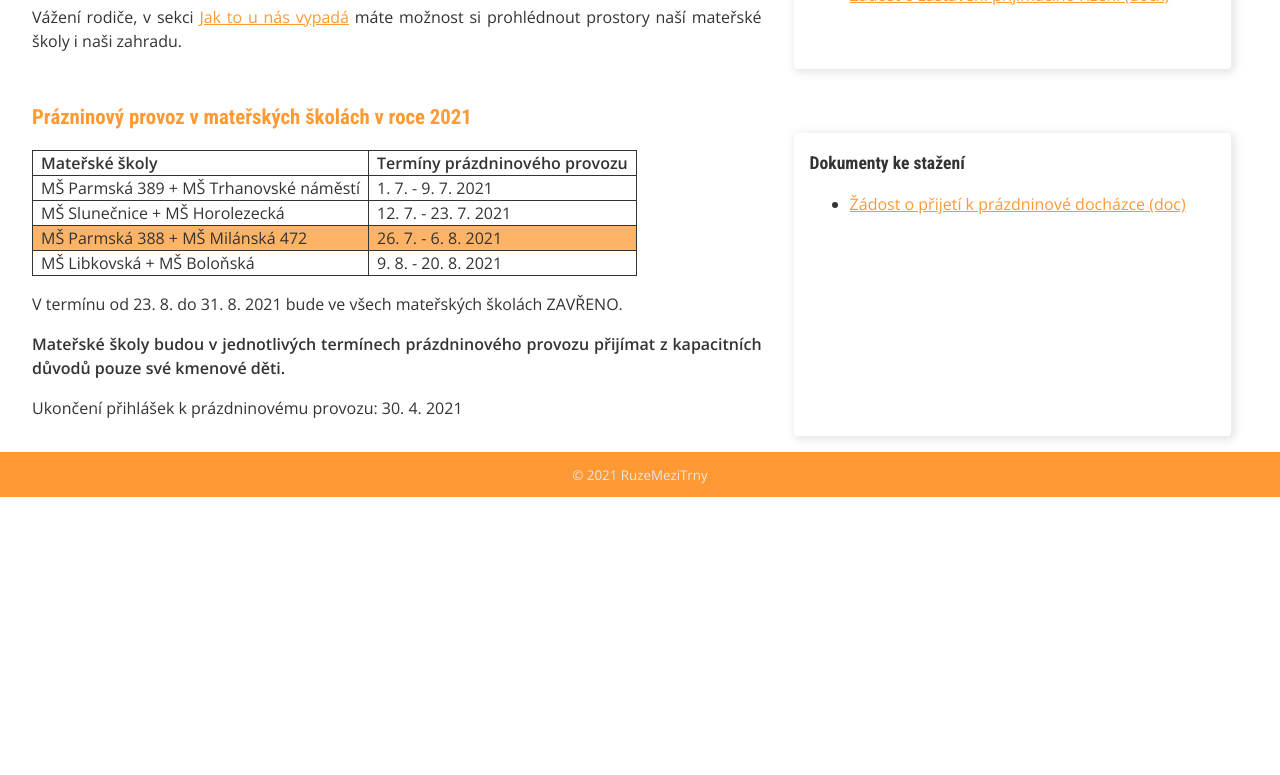
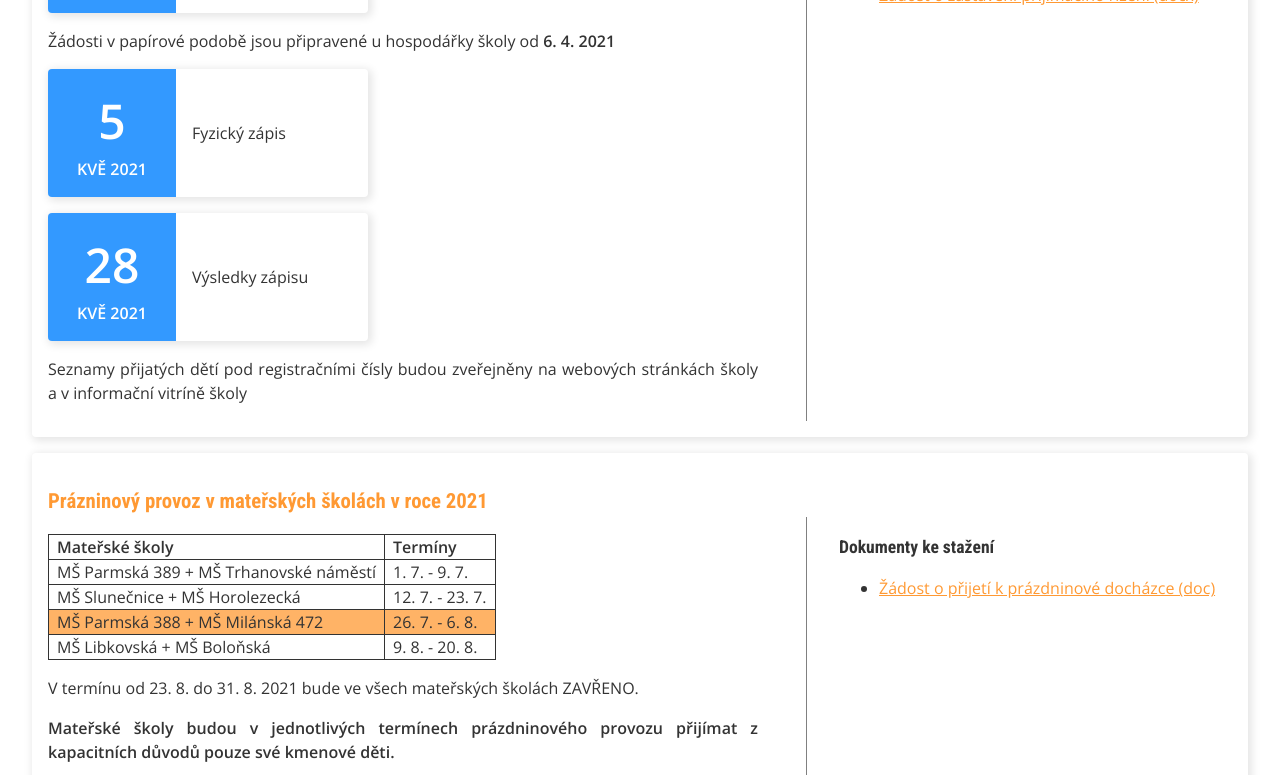
Before and after one commit to RuzeMeziTrny/materska-skola, an Eleventy site: page pro-rodice/zapis.html in a window 1280 px wide. Shown: the part 524-1299 px from the top of the page. Before the commit the page ends 1021 px from the top, so only its background shows below. Built offline with nearby package versions, Linux system fonts and the light colour scheme; Eleventy itself is replaced by a stand-in of ours; files that its build step writes are made by us from their sources.

Commit message:
enrolment section - design update

```diff
--- a/css/_for-parents.scss
+++ b/css/_for-parents.scss
@@ -1,18 +1,34 @@
 .enrolment {
-  display: grid;
-  grid-template-columns: 60% 36%;
-  grid-gap: 1em 2em;
 
-  &__heading {
-    grid-column: 1 / 3;
+  &__year,
+  &__holidays {
+    border-radius: 4px;
+    box-shadow: 2px 2px 8px 2px rgba(0, 0, 0, 0.1);
+    padding: 1em;
+    margin-bottom: 1em;
+    display: flex;
+  }
+
+  &__main {
+    flex-basis: 60%;
+  }
+
+  &__date {
+    display: flex;
+    align-items: center;
+    text-align: center;
+    border-radius: 4px;
+    box-shadow: 2px 2px 8px 2px rgba(0, 0, 0, 0.1);
+    width: 320px;
+    margin: 1em 0;
   }
 
   &__aside {
-    margin-top: 3em;
+    flex-basis: 36%;
+    margin: 3em 0 0 3em;
+    padding-left: 2em;
+    border-left: 1px solid grey;
     text-align: left;
-    border-radius: 4px;
-    box-shadow: 2px 2px 8px 2px rgba(0, 0, 0, 0.1);
-    padding: 0 1em;
   }
 
   &__link {
@@ -39,6 +55,29 @@
   }
 }
 
+.date {
+  background-color: #3399FF;
+  color: white;
+  font-weight: 600;
+  text-align: center;
+  width: 128px;
+  padding: 1em;
+  border-radius: 4px 0 0 4px;
+
+  &__day {
+    font-size: 3em;
+    margin: 0;
+  }
+
+  &__month {
+    margin: 0;
+  }
+
+  &__text {
+    padding: 1em;
+  }
+}
+
 .payment {
   table,
   th,
--- a/pro-rodice/zapis.html
+++ b/pro-rodice/zapis.html
@@ -3,50 +3,81 @@ layout: layouts/enrolment.njk
 title: MŠ Parmská | Pro rodiče
 ---
 
-<div class="enrolment__year">
+<section class="enrolment__year">
+  <div class="enrolment__main">
     <h2>Zápis do mateřské školy v roce 2021</h2>
-  <p>Elektronický zápis bude probíhat v termínu <strong>od 6. 4. do 9. 4. 2021</strong></p>
+    <p>Vážení rodiče, v sekci <a href="/o-skolce/vnitrek">Jak to u nás vypadá</a> máte možnost si prohlédnout prostory naší mateřské školy i naši zahradu.</p>
+    <div>
+      <div class="enrolment__date">
+        <div class="date">
+          <p class="date__day">6 - 9</p>
+          <p class="date__month">DUB 2021</p>
+        </div>
+        <p class="date__text">Elektronický zápis</p>
+      </div>
       <p>Žádosti v papírové podobě jsou připravené u hospodářky školy od <strong>6. 4. 2021</strong></p>
-  <p>Fyzický zápis v mateřské škole bude probíhat <strong>5. 5. 2021</strong></p>
-  <p>Výsledky zápisu: Seznamy přijatých dětí pod registračními čísly budou zveřejněny způsobem obvyklým, na webových stránkách školy a v informační vitríně školy počínaje dnem <strong>28. 5. 2021.</strong></p>
-  <p>Vážení rodiče, v sekci <a href="/o-skolce/vnitrek">Jak to u nás vypadá</a> máte možnost si prohlédnout prostory naší mateřské školy i naši zahradu.</p>
+
+      <div class="enrolment__date">
+        <div class="date">
+          <p class="date__day">5</p>
+          <p class="date__month">KVĚ 2021</p>
+        </div>
+        <p class="date__text">Fyzický zápis</p>
       </div>
 
+      <div class="enrolment__date">
+        <div class="date">
+          <p class="date__day">28</p>
+          <p class="date__month">KVĚ 2021</p>
+        </div>
+        <p class="date__text">Výsledky zápisu</p>
+      </div>
+    </div>
+
+
+
+    <!-- <p>Fyzický zápis v mateřské škole bude probíhat <strong>5. 5. 2021</strong></p>
+    <p>Výsledky zápisu: Seznamy přijatých dětí pod registračními čísly budou zveřejněny způsobem obvyklým, na webových stránkách školy a v informační vitríně školy počínaje dnem <strong>28. 5. 2021.</strong></p> -->
+    <p>Seznamy přijatých dětí pod registračními čísly budou zveřejněny na webových stránkách školy a v informační vitríně školy</p>
+
+  </div>
   <aside class="enrolment__aside">
     <h3>Dokumenty ke stažení</h3>
     <ul>
       <li><a class="enrolment__link" href="/docs/kriteria-pro-prijimani-deti-do-ms-2021-2022.pdf" target="_blank">Základní kritéria pro přijímání dětí do mateřských škol na školní rok 2021 – 2022 (pdf)</a></li>
-    <li><a class="enrolment__link" href="/docs/zadost-o-prijeti-k-predskolnimu-vzdelavani.doc">Žádost o přijetí dítěte k předškolnímu vzdělávání do MŠ (doc)</a></li>
+      <li><a class="enrolment__link" href="/docs/zadost-o-prijeti-k-predskolnimu-vzdelavani.doc">Žádost o přijetí dítěte k předškolnímu vzdělávání (doc)</a></li>
       <li><a class="enrolment__link" href="/docs/evidencni-list.doc">Evidenční list pro dítě v MŠ (doc)</a></li>
       <li><a class="enrolment__link" href="/docs/zadost-o-zastaveni-prijimaciho-rizeni.docx">Žádost o zastavení přijímacího řízení (docx)</a></li>
     </ul>
   </aside>
+</section>
 
-<div class="enrolment__holidays">
+<section class="enrolment__holidays">
+  <div class="enrolment__main">
     <h2>Prázninový provoz v mateřských školách v roce 2021</h2>
     <table>
       <thead>
         <tr>
           <th scope="col">Mateřské školy</th>
-        <th scope="col">Termíny prázdninového provozu</th>
+          <th scope="col">Termíny</th>
         </tr>
       </thead>
       <tbody>
         <tr>
           <td>MŠ Parmská 389 + MŠ Trhanovské náměstí</td>
-        <td>1. 7. - 9. 7. 2021</td>
+          <td>1. 7. - 9. 7.</td>
         </tr>
         <tr>
           <td>MŠ Slunečnice + MŠ Horolezecká</td>
-        <td>12. 7. - 23. 7. 2021</td>
+          <td>12. 7. - 23. 7.</td>
         </tr>
         <tr class="enrolment__holidays--relevant">
           <td>MŠ Parmská 388 + MŠ Milánská 472</td>
-        <td>26. 7. - 6. 8. 2021</td>
+          <td>26. 7. - 6. 8.</td>
         </tr>
         <tr>
           <td>MŠ Libkovská + MŠ Boloňská</td>
-        <td>9. 8. - 20. 8. 2021</td>
+          <td>9. 8. - 20. 8.</td>
         </tr>
       </tbody>
     </table>
@@ -61,3 +92,4 @@ title: MŠ Parmská | Pro rodiče
       <li><a class="enrolment__link" href="/docs/zadost-o-prijeti-k-prazdninove-dochazce.doc">Žádost o přijetí k prázdninové docházce (doc)</a></li>
     </ul>
   </aside>
+</section>
```
Also changed, not shown: css/styles.css, 1 other file. Lines whose indentation alone changed are shown as unchanged.
